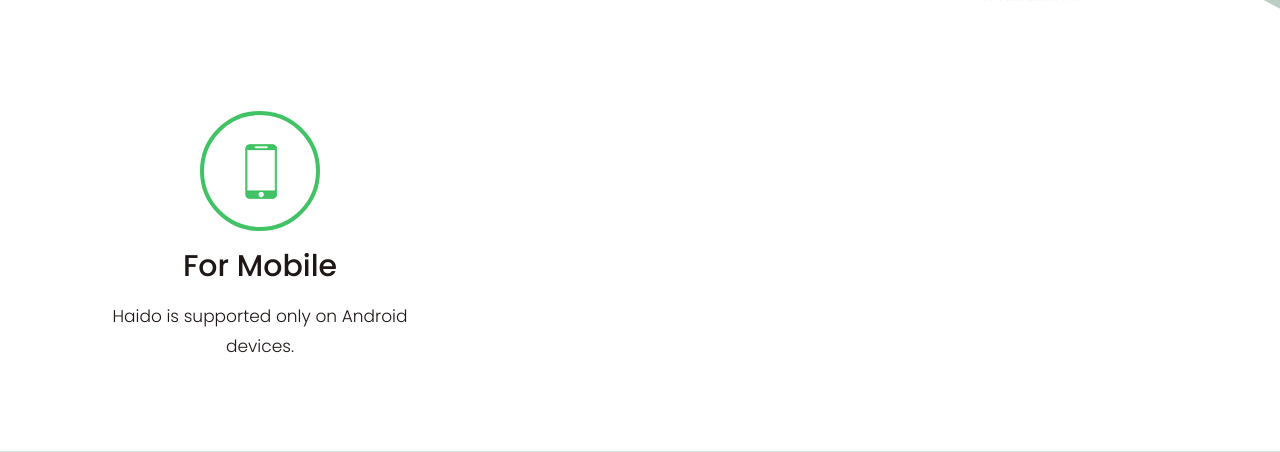
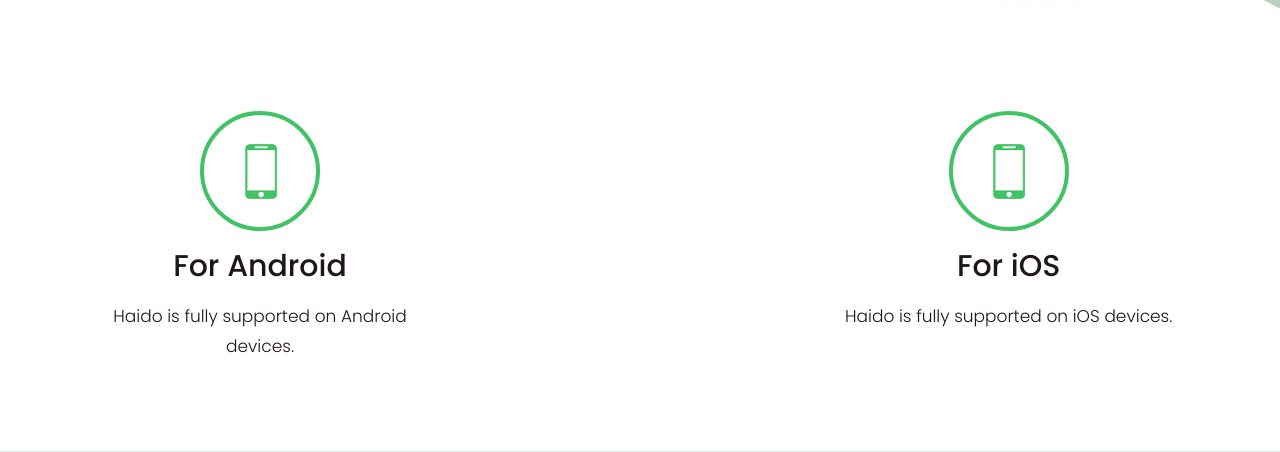
Before and after one commit to metinatmaca/Haido, a Flask app: page / in a window 1280 px wide. Shown: the part 900-1352 px from the top of the page. Run offline with Flask 2, Linux system fonts and the light colour scheme; some libraries are stand-ins or nearby versions.

Commit message:
cross platform

```diff
--- a/templates/index.html
+++ b/templates/index.html
@@ -87,8 +87,15 @@
                <div class="col-xl-4 col-lg-4 col-md-4 col-sm-12">
                   <div class="Soft-box">
                      <i><img src="{{url_for('static',filename='images/service2.png')}}" alt="#" /></i>
-                     <h3>For Mobile</h3>
-                     <p>Haido is supported only on Android devices.</p>
+                     <h3>For Android</h3>
+                     <p>Haido is fully supported on Android devices.</p>
+                  </div>
+               </div>
+               <div class="col-xl-4 col-lg-4 col-md-4 col-sm-12"></div>
+                  <div class="Soft-box">
+                     <i><img src="{{url_for('static',filename='images/service2.png')}}" alt="#" /></i>
+                     <h3>For iOS</h3>
+                     <p>Haido is fully supported on iOS devices.</p>
                   </div>
                </div>
             </div>
```
